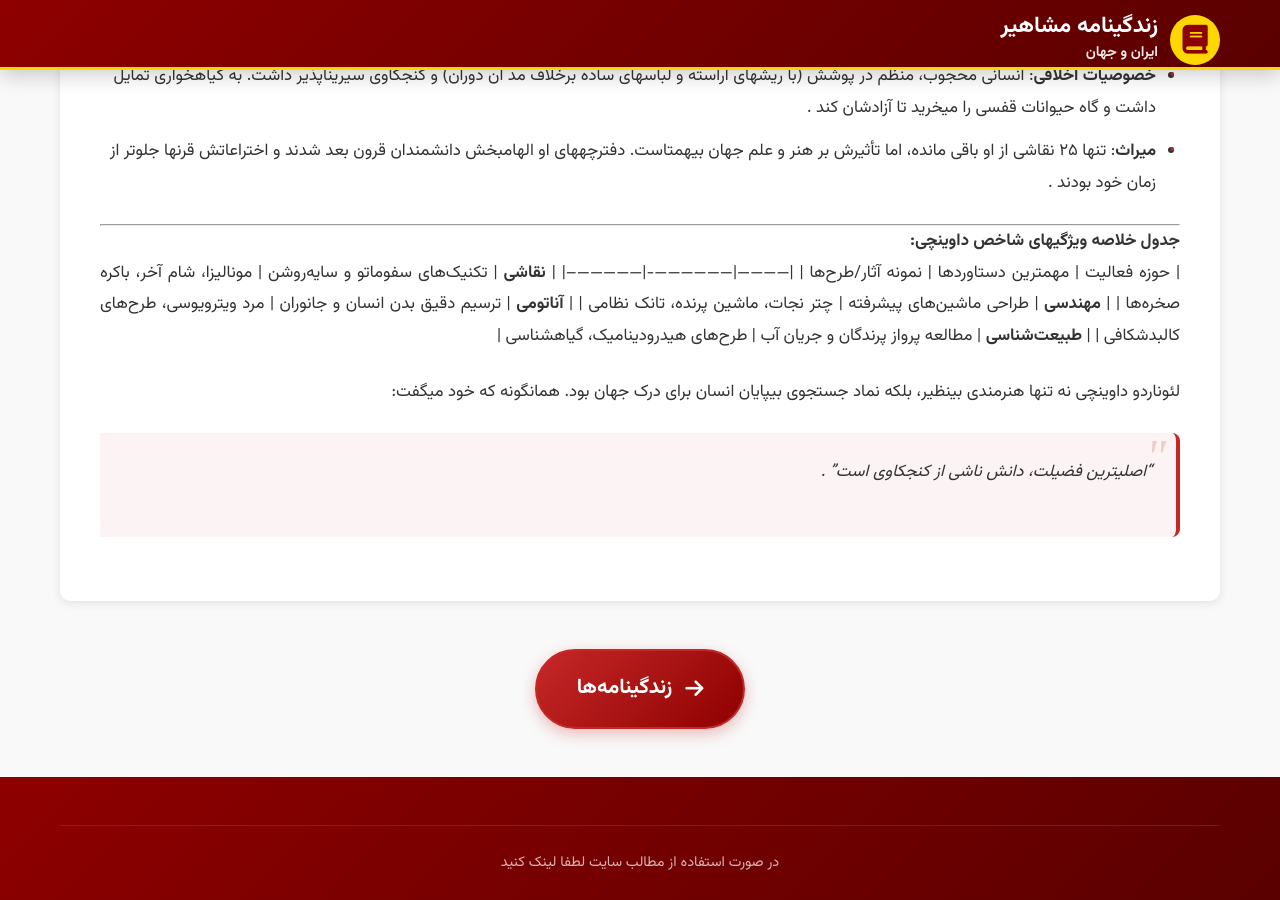
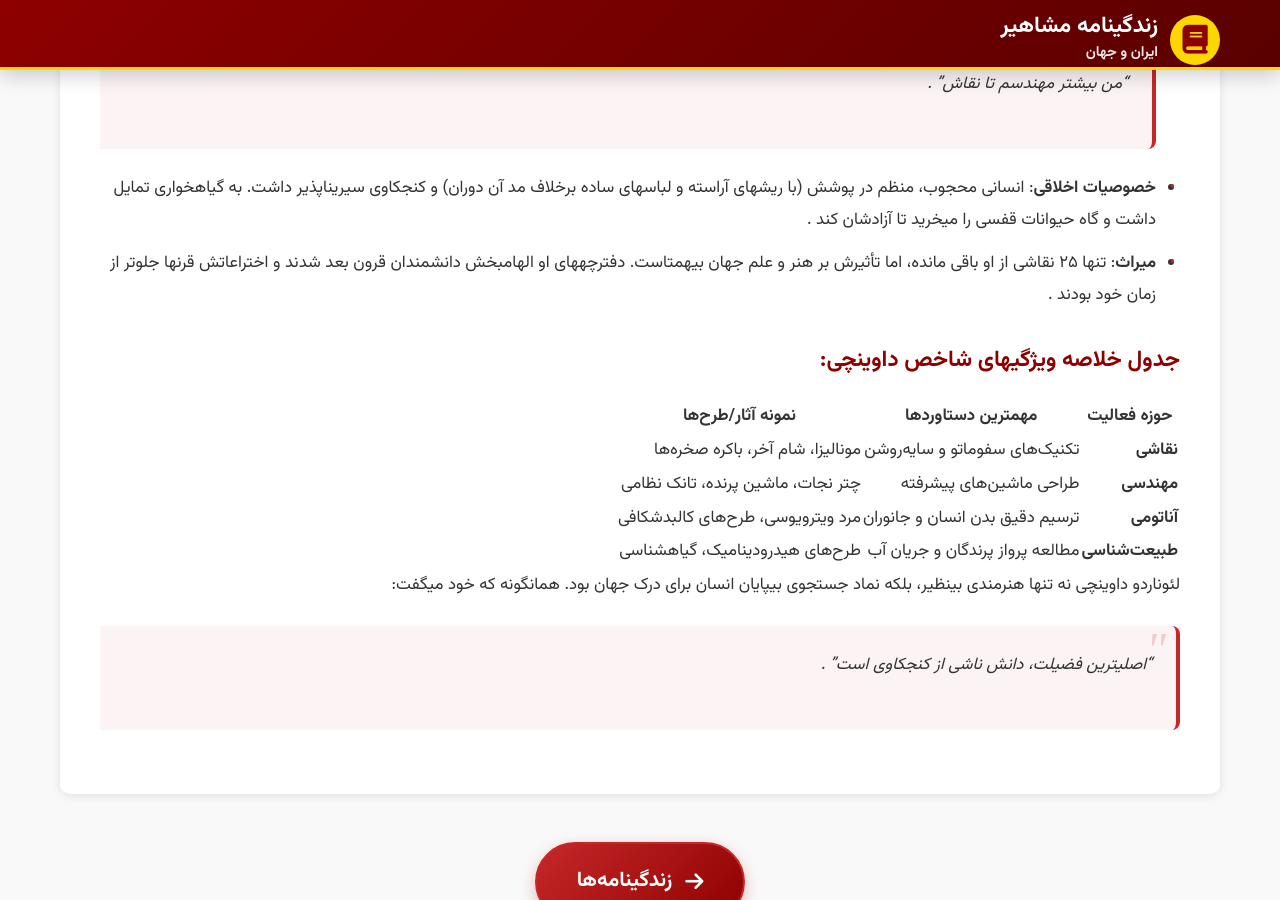
Before and after one commit to darkblog/darkblog.github.io, a Jekyll site: the page built from _posts/2025-7-5-66.md, in a window 1280 px wide and 900 px high, scrolled down 2335 px. Built offline with Jekyll 4.4.1, drawn with Linux system fonts in a browser that asks for light colours; some of the changed lines change nothing that is shown; some of the changed text lies outside the part shown.

Commit message:
Update 2025-7-5-66.md

```diff
--- a/_posts/2025-7-5-66.md
+++ b/_posts/2025-7-5-66.md
@@ -1,49 +1,46 @@
 ---
 layout: post
-title: داوینچی
+title: زندگینامه لئوناردو داوینچی - نابغه رنسانس
 ---
 
-## زندگینامه جامع لئوناردو داوینچی: نابغه رنسانس
-
-### تولد و کودکی (۱۴۵۲–۱۴۶۶)
+## تولد و کودکی (۱۴۵۲–۱۴۶۶)
 - **تولد نامشروع**: لئوناردو دی سر پیرو داوینچی در ۱۵ آوریل ۱۴۵۲ در روستای آنچیانو، نزدیک وینچی در توسکانی ایتالیا متولد شد. پدرش، **سر پیرو**، دفتردار ثروتمند و مادرش، **کاترینا**، دختر دهقانی بود که احتمالاً خدمتکار خانواده نیز بود. والدین او هرگز ازدواج نکردند .
 - **زندگی اولیه**: تا ۵ سالگی با مادرش زندگی کرد، سپس پس از ازدواج مادرش، نزد خانواده پدری (پدربزرگ، مادربزرگ و عمویش فرانچسکو) در وینچی رفت. مادرخوانده اولش، **آلبیرا**، او را مانند مادر دوست داشت اما در جوانی درگذشت. پدرش سه بار دیگر ازدواج کرد و لئوناردو ۱۷ خواهر و برادر ناتنی داشت که به دلیل اختلاف سنی زیاد، ارتباط کمی با آنها داشت .
 - **خاطره کودکی**: اولین خاطره ثبتشدهاش رؤیایی درباره یک شاهین بود که با منقارش دهانش را لمس کرد. او این رؤیا را نشانهای از سرنوشت خود در مطالعه پرواز پرندگان تفسیر کرد .
 
-### تحصیلات و شاگردی (۱۴۶۶–۱۴۷۸)
+## تحصیلات و شاگردی (۱۴۶۶–۱۴۷۸)
 - **شاگردی نزد وروکیو**: در ۱۴ سالگی به کارگاه **آندرئا دل وروکیو**، نقاش و مجسمهساز مشهور فلورانس رفت. در این کارگاه همراه هنرمندانی چون ساندرو بوتیچلی و پیترو پروجینو آموزش دید .
 - **یادگیری چندرشتهای**: طی ۷ سال، نقاشی، مجسمهسازی، فلزکاری، چرمدوزی، نجاری، مکانیک و کالبدشکافی را آموخت. استعدادش چنان برجسته بود که در ۱۷ سالگی به عنوان استاد ماهر شناخته میشد .
 - **اولین اثر مستقل**: در ۲۰ سالگی (۱۴۷۲) به عضویت **انجمن نقاشان فلورانس** درآمد و نخستین نقاشی تاریخدار خود، **چشمانداز دره آرنو**، را خلق کرد. این اثر الهامبخش طرح احداث کانال کشتیرانی بین فلورانس و پیزا شد .
 
-### دوران حرفهای و شاهکارها (۱۴۷۸–۱۵۱۳)
-#### فلورانس و میلان:
+## دوران حرفهای و شاهکارها (۱۴۷۸–۱۵۱۳)
+### فلورانس و میلان:
 - **سفارشهای اولیه**: در ۱۴۷۸، اولین سفارش رسمی خود را برای نقاشی محراب کلیسای فلورانس دریافت کرد اما آن را ناتمام گذاشت. مشهورترین کار او در این دوره، طراحی سپری با نقش **اژدهای مدوسا** بود که به دلیل واقعگرایی ترسناکش، پدرش مجبور به فروش آن به دلالان هنری شد .
 - **دوران میلان (۱۴۸۲–۱۴۹۹)**: به دعوت **لودویکو اسفورزا**، دوک میلان، به دربار او پیوست. در این دوره:
   - **شام آخر** (۱۴۹۵–۱۴۹۸): دیوارنگارهای در صومعه سانتا ماریا دله گرتزیه که صحنه آخرین شب عیسی مسیح را با ترکیببندی انقلابی و حالات چهرهٔ پیچیدهٔ حواریون به تصویر میکشد .
   - **طرح اسب برنزی**: مجسمهٔ غولپیکر اسبی به ارتفاع ۷ متر برای فرانچسکو اسفورزا که به دلیل حمله فرانسه به میلان ناتمام ماند .
 
-#### بازگشت به فلورانس و مونالیزا:
+### بازگشت به فلورانس و مونالیزا:
 - **مونالیزا** (۱۵۰۳–۱۵۱۶): پرترهٔ **لیزا دل جوکوندو**، همسر تاجری فلورانسی، که به دلیل **لبخند مرموز** و تکنیک **سفوماتو** (محوکاری) مشهور شد. این اثر امروزه در موزه لوور پاریس نگهداری میشود .
 - **مطالعات علمی**: در این دوره به کالبدشکافی ۳۰ جسد پرداخت و طرحهای دقیقی از آناتومی انسان، از جمله **مرد ویترویوسی** (۱۴۹۰) که تناسب اندام انسان را در دایره و مربع نشان میداد، ایجاد کرد .
 
-### اختراعات و پژوهشهای علمی
+## اختراعات و پژوهشهای علمی
 - **مهندسی و مکانیک**: طراحی ماشینهای پرنده، چتر نجات هرمی شکل، تانک نظامی، مسلسل، زیردریایی و ساعت داوینچی. بسیاری از این طرحها با استفاده از اصول هیدرودینامیک و مکانیک سیالات پایهریزی شدند .
 - **مطالعات طبیعت**: پژوهش روی پرواز پرندگان، جریان آب، زمینشناسی و گیاهشناسی. او نخستین کسی بود که ساختار جنین انسان را ترسیم کرد .
 - **یادداشتهای رمزگذاریشده**: هزاران صفحه دستنوشته به **خط معکوس** (از راست به چپ) که تنها با آینه قابل خواندن بودند. این یادداشتها حاوی نظریههای علمی، طرحهای اختراعات و مشاهدات او از طبیعت بودند .
 
-### اواخر عمر و مرگ (۱۵۱۳–۱۵۱۹)
+## اواخر عمر و مرگ (۱۵۱۳–۱۵۱۹)
 - **سفر به فرانسه**: در ۱۵۱۶ به دعوت **فرانسوای اول**، پادشاه فرانسه، به قلعه کلوس لوس نزدیک آمبواز رفت. در این دوره به عنوان مشاور هنری و مهندس سلطنتی فعالیت کرد و طرحهایی مانند شیر مکانیکی (نماد سلطنتی فرانسه) را ساخت .
 - **مرگ**: در ۲ مه ۱۵۱۹ در سن ۶۷ سالگی درگذشت. بنا به روایت جورجو واساری، تاریخنگار، پادشاه در لحظه مرگ او را در آغوش گرفت (هرچند این روایت افسانهای تلقی میشود). وصیتنامهاش تمام داراییهایش از جمله نقاشیها را به شاگردش **فرانچسکو ملزی** سپرد .
 
-### ویژگیهای شخصیتی و میراث
+## ویژگیهای شخصیتی و میراث
 - **چندوجهی بودن**: داوینچی نماد **انسان رنسانسی** (uomo universale) بود که هنر و علم را تلفیق میکرد. او خود را چنین معرفی میکرد:
   > "من بیشتر مهندسم تا نقاش" .
 - **خصوصیات اخلاقی**: انسانی محجوب، منظم در پوشش (با ریشهای آراسته و لباسهای ساده برخلاف مد آن دوران) و کنجکاوی سیریناپذیر داشت. به گیاهخواری تمایل داشت و گاه حیوانات قفسی را میخرید تا آزادشان کند .
 - **میراث**: تنها ۲۵ نقاشی از او باقی مانده، اما تأثیرش بر هنر و علم جهان بیهمتاست. دفترچههای او الهامبخش دانشمندان قرون بعد شدند و اختراعاتش قرنها جلوتر از زمان خود بودند .
 
----
+### جدول خلاصه ویژگیهای شاخص داوینچی:
 
-#### جدول خلاصه ویژگیهای شاخص داوینچی:
 | حوزه فعالیت | مهمترین دستاوردها | نمونه آثار/طرح‌ها |
 |------------|-------------------|-----------------|
 | **نقاشی** | تکنیک‌های سفوماتو و سایه‌روشن | مونالیزا، شام آخر، باکره صخره‌ها |
```
